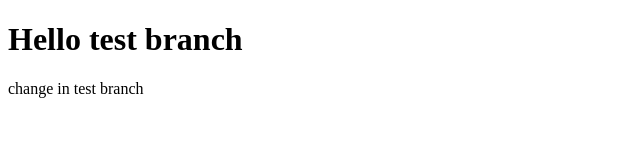
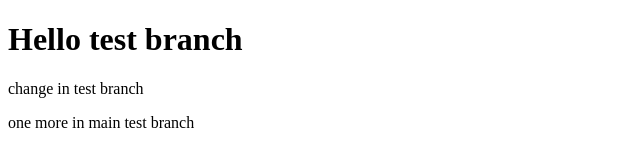
Before and after one commit to arjunhadke7/fns, a plain HTML site: page test-branch.html in a window 1280 px wide. Shown: the whole page, without its empty margins (0-640 px from the left). Drawn offline with Linux system fonts and the light colour scheme.

Commit message:
new change in main test branch

```diff
--- a/test-branch.html
+++ b/test-branch.html
@@ -8,5 +8,6 @@
 <body>
     <h1>Hello test branch</h1>
     <p>change in test branch</p>
+    one more in main test branch
 </body>
 </html>
```
